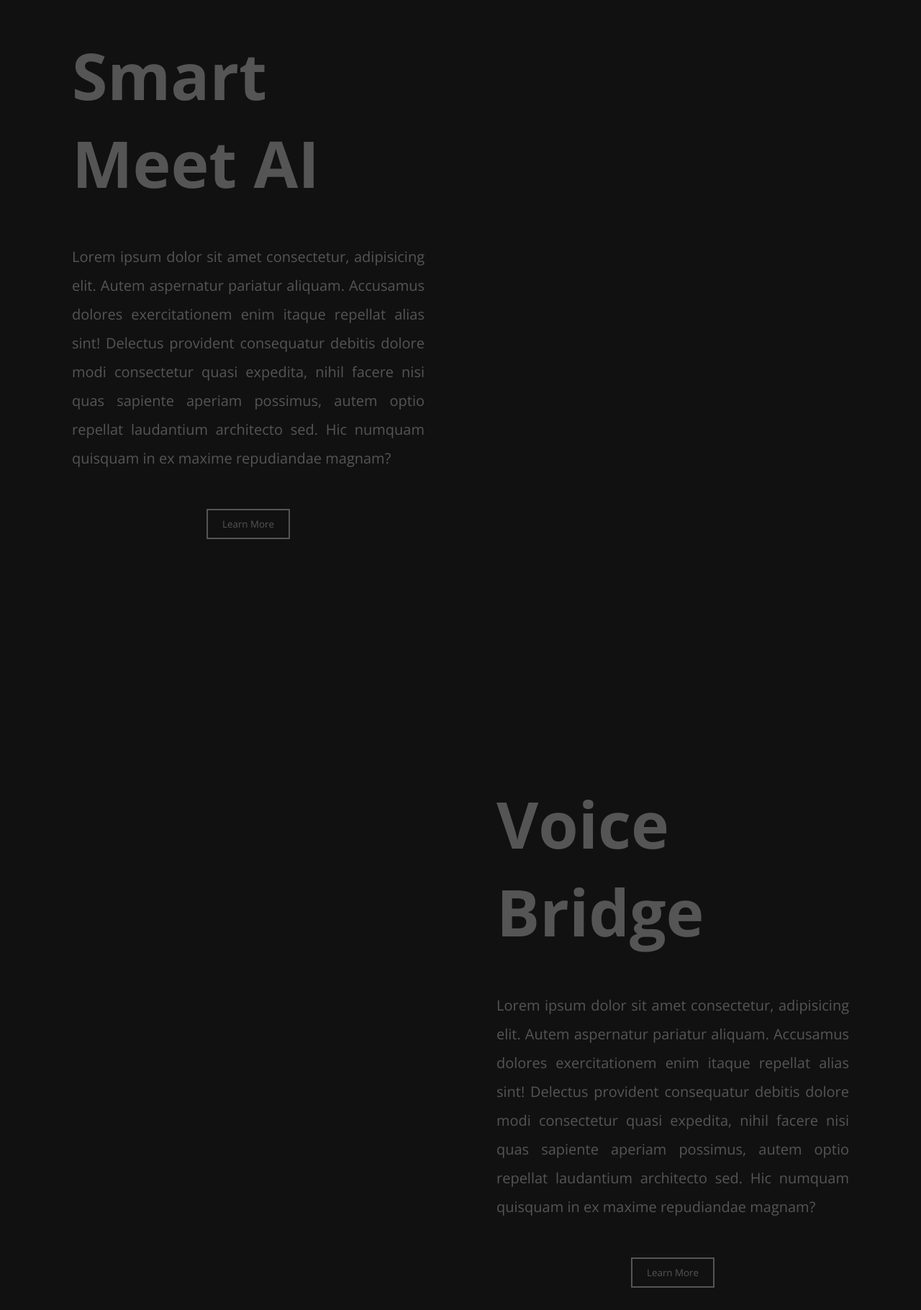
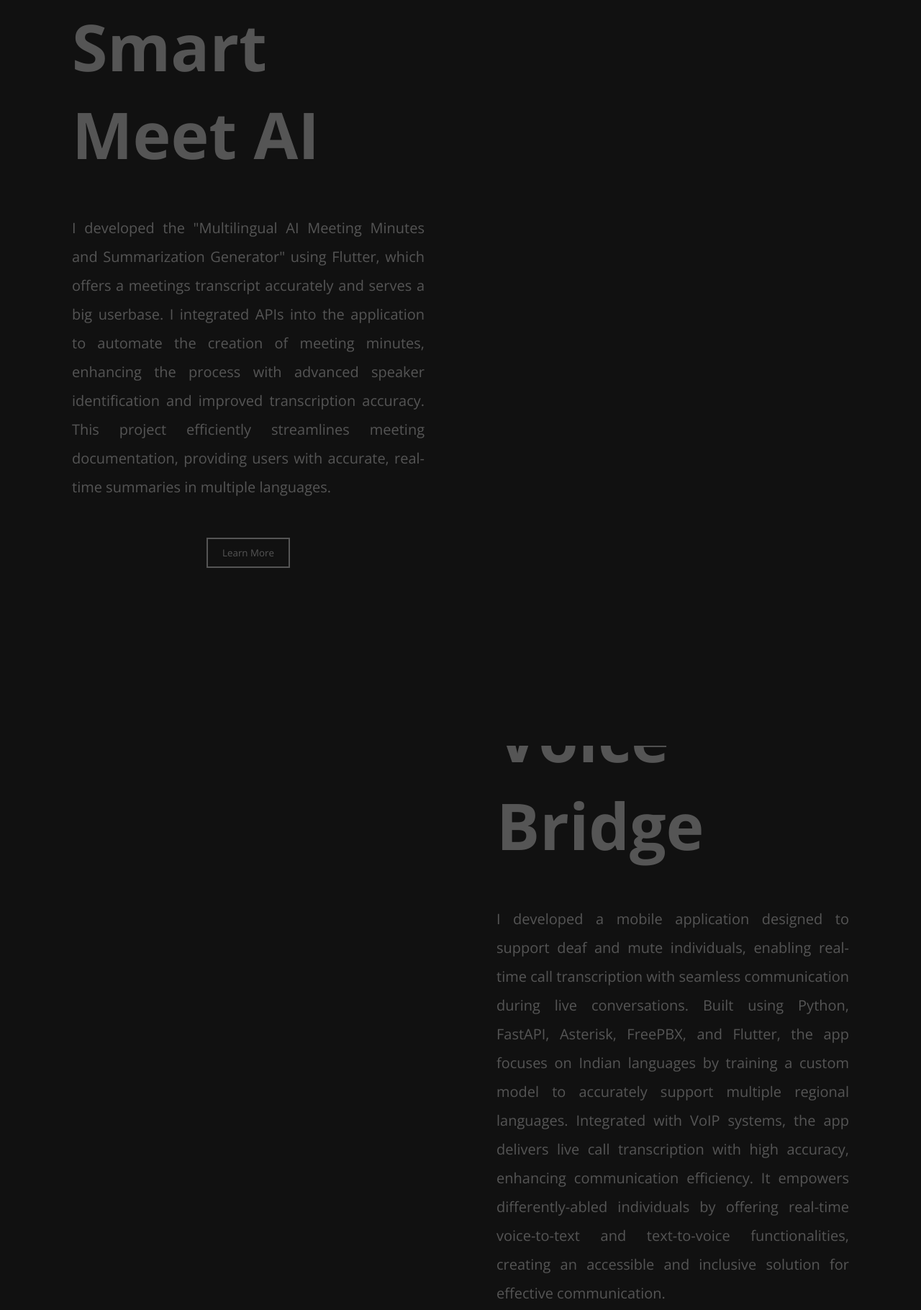
Before and after one commit to Nithish-Sri-Ram/My-Portfolio, a plain HTML site: page index.html in a window 1280 px wide. Shown: the part 3794-5614 px from the top of the page at 72% size. Drawn offline with nearby package versions, Linux system fonts and the light colour scheme.

Commit message:
Updated project description

```diff
--- a/index.html
+++ b/index.html
@@ -44,13 +44,14 @@
           <div class="projectDetail">
             <h1 class="projectTitle">Smart Meet AI</h1>
             <p class="projectDesc">
-              Lorem ipsum dolor sit amet consectetur, adipisicing elit. Autem
-              aspernatur pariatur aliquam. Accusamus dolores exercitationem enim
-              itaque repellat alias sint! Delectus provident consequatur debitis
-              dolore modi consectetur quasi expedita, nihil facere nisi quas
-              sapiente aperiam possimus, autem optio repellat laudantium
-              architecto sed. Hic numquam quisquam in ex maxime repudiandae
-              magnam?
+              I developed the "Multilingual AI Meeting Minutes and Summarization
+              Generator" using Flutter, which offers a meetings transcript
+              accurately and serves a big userbase. I integrated APIs into the
+              application to automate the creation of meeting minutes, enhancing
+              the process with advanced speaker identification and improved
+              transcription accuracy. This project efficiently streamlines
+              meeting documentation, providing users with accurate, real-time
+              summaries in multiple languages.
             </p>
             <button class="projectButton">Learn More</button>
           </div>
@@ -65,13 +66,17 @@
           <div class="projectDetail">
             <h1 class="projectTitle">Voice Bridge</h1>
             <p class="projectDesc">
-                Lorem ipsum dolor sit amet consectetur, adipisicing elit. Autem
-                aspernatur pariatur aliquam. Accusamus dolores exercitationem enim
-                itaque repellat alias sint! Delectus provident consequatur debitis
-                dolore modi consectetur quasi expedita, nihil facere nisi quas
-                sapiente aperiam possimus, autem optio repellat laudantium
-                architecto sed. Hic numquam quisquam in ex maxime repudiandae
-                magnam?
+              I developed a mobile application designed to support deaf and mute
+              individuals, enabling real-time call transcription with seamless
+              communication during live conversations. Built using Python,
+              FastAPI, Asterisk, FreePBX, and Flutter, the app focuses on Indian
+              languages by training a custom model to accurately support
+              multiple regional languages. Integrated with VoIP systems, the app
+              delivers live call transcription with high accuracy, enhancing
+              communication efficiency. It empowers differently-abled
+              individuals by offering real-time voice-to-text and text-to-voice
+              functionalities, creating an accessible and inclusive solution for
+              effective communication.
             </p>
             <button class="projectButton">Learn More</button>
           </div>
@@ -106,7 +111,7 @@
         <div class="githubSm">
           <div class="logo">
             <a href="https://github.com/Nithish-Sri-Ram" target="_blank">
-              <img src="./img/github.png" alt="">
+              <img src="./img/github.png" alt="" />
             </a>
           </div>
           <h2>Find me on Github</h2>
```
Lines whose indentation alone changed are shown as unchanged.
